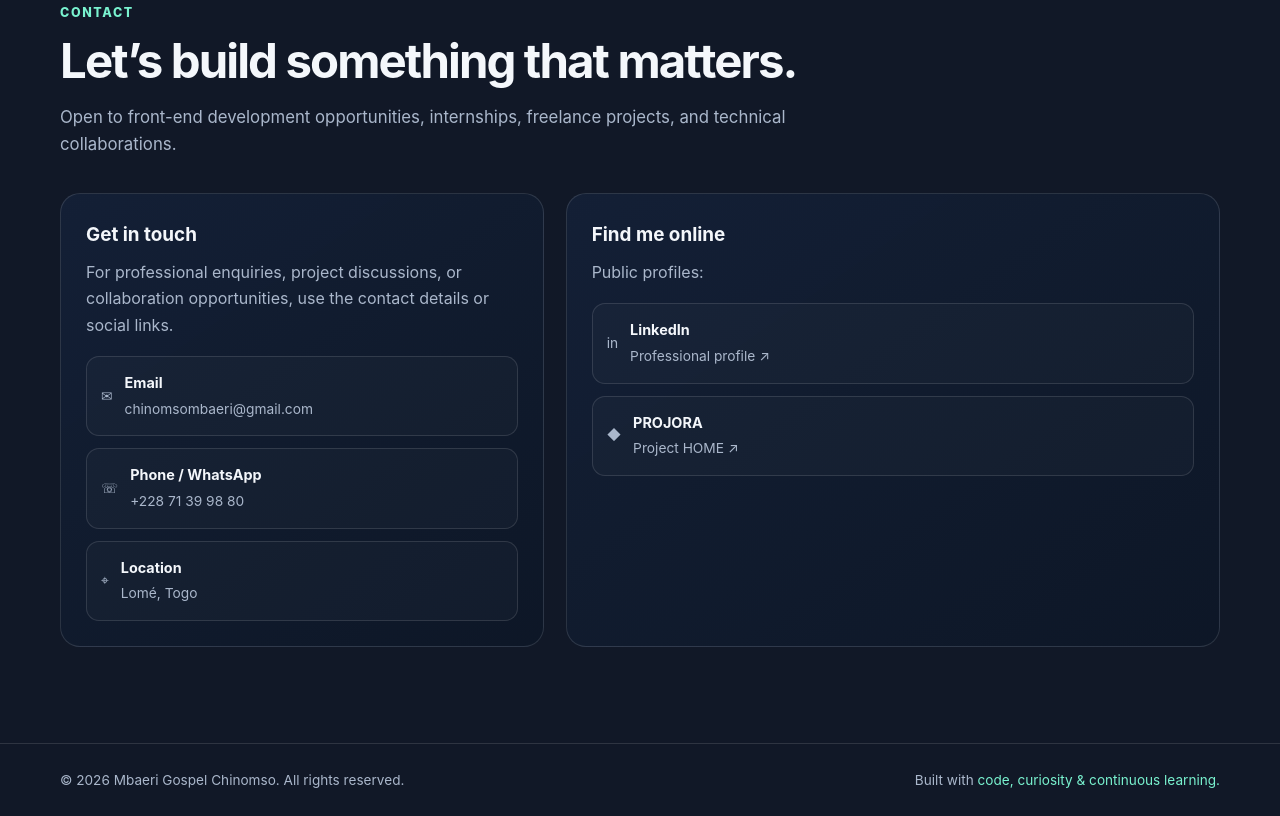
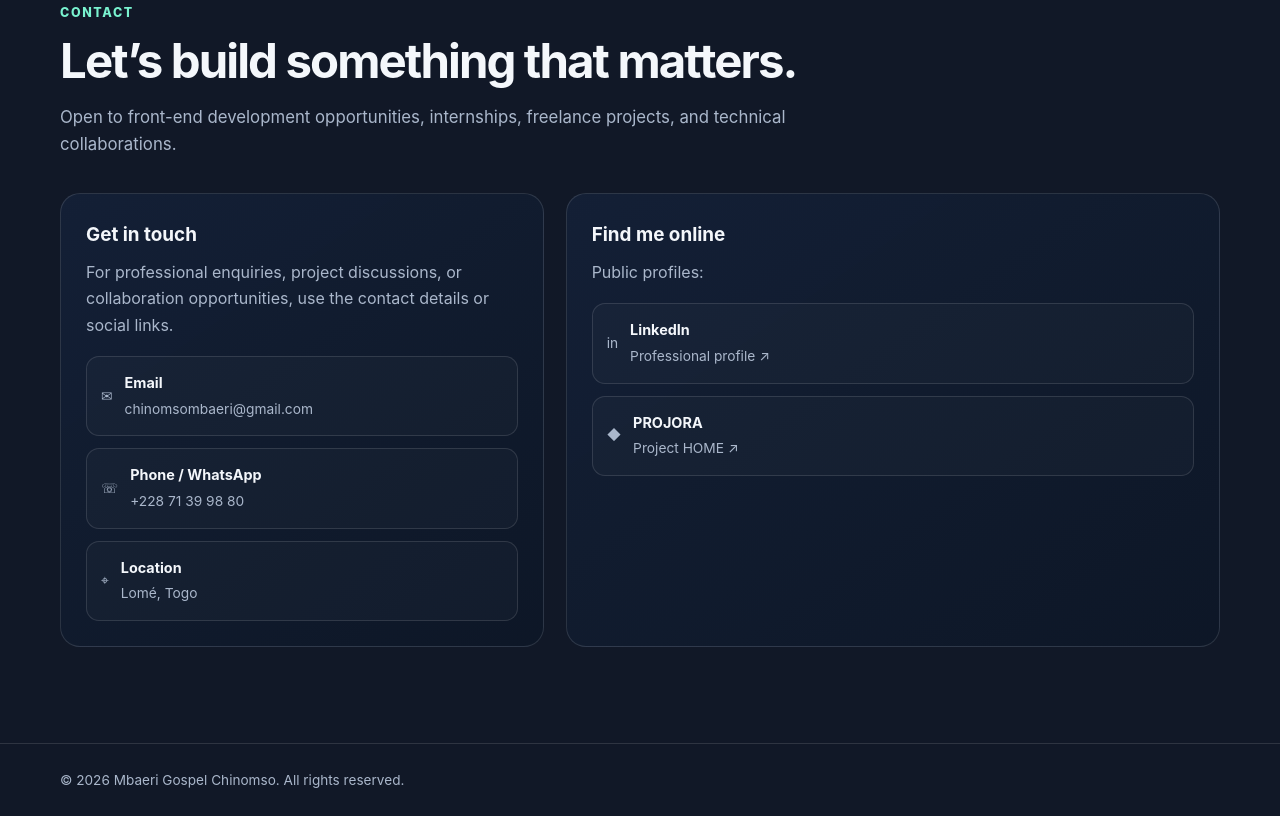
Before and after one commit to mbaeri-gospel/mbaeri-gospel-portfolio, a plain HTML site: page index.html in a window 1280 px wide. Shown: the part 5606-6422 px from the top of the page. Drawn offline with Linux system fonts and the light colour scheme.

Commit message:
Fix footer HTML structure

```diff
--- a/index.html
+++ b/index.html
@@ -454,7 +454,7 @@
     </section>
   </main>
 
-  <footer class="footer"><div class="wrap footer-inner"><span>© <span id="year"></span> Mbaeri Gospel Chinomso. All rights reserved.</span><span>Built with <span class="accent-text">code, curiosity &amp; continuous learning.</span></span></div></footer>
+  <footer class="footer"><div class="wrap footer-inner"><span>© <span id="year"></span> Mbaeri Gospel Chinomso. All rights reserved.</span></span></div></footer>
   <script>
     const menuBtn = document.getElementById('menuBtn');
     const navLinks = document.getElementById('navLinks');
```
